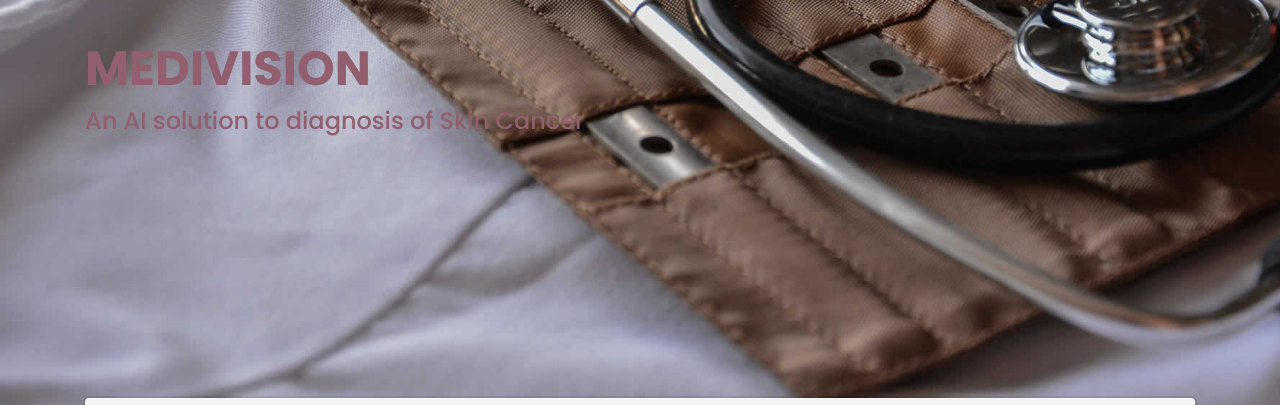
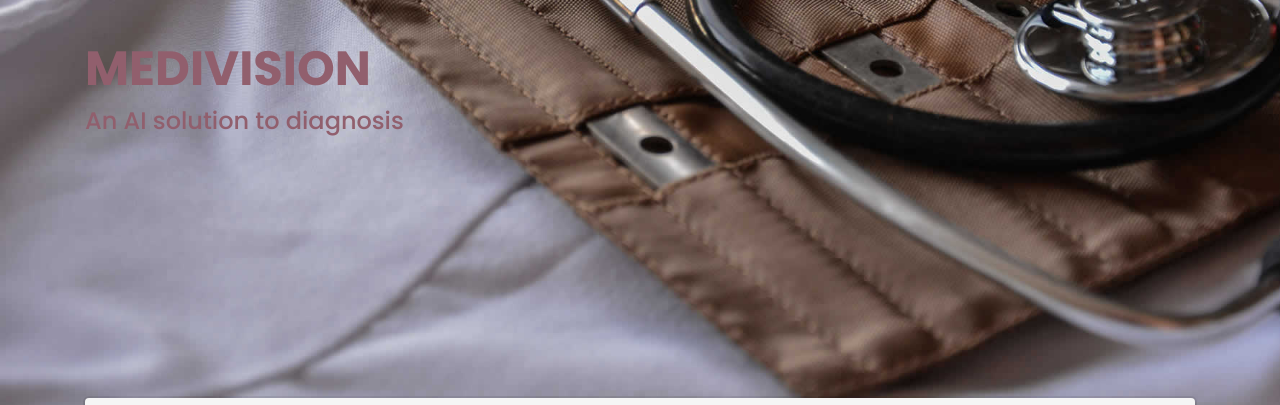
Before and after one commit to MiHarsh/HackNagpur, a Flask app: page /aptos in a window 1280 px wide. Shown: the part 340-745 px from the top of the page. Run offline with Flask 2, Linux system fonts and the light colour scheme; parts of the project's set-up code (start-up, migrations or seed data) failed here and were passed over; some libraries are stand-ins or nearby versions.

Commit message:
Update category_header.html

```diff
--- a/templates/category_header.html
+++ b/templates/category_header.html
@@ -1,8 +1,6 @@
 <!DOCTYPE html>
 <html>
 <head>
-  <title></title>
-</head>
 <!-- The core Firebase JS SDK is always required and must be listed first -->
 <script src="https://www.gstatic.com/firebasejs/8.2.1/firebase-app.js"></script>
 
@@ -430,7 +428,7 @@ td{
 <section id="hero" class="d-flex align-items-center">
     <div class="container">
       <h1>Medivision</h1>
-      <h2>An AI solution to diagnosis of Skin Cancer</h2>
+      <h2>An AI solution to diagnosis</h2>
     </div>
   </section>
 {% block content %}{% endblock %}
```
